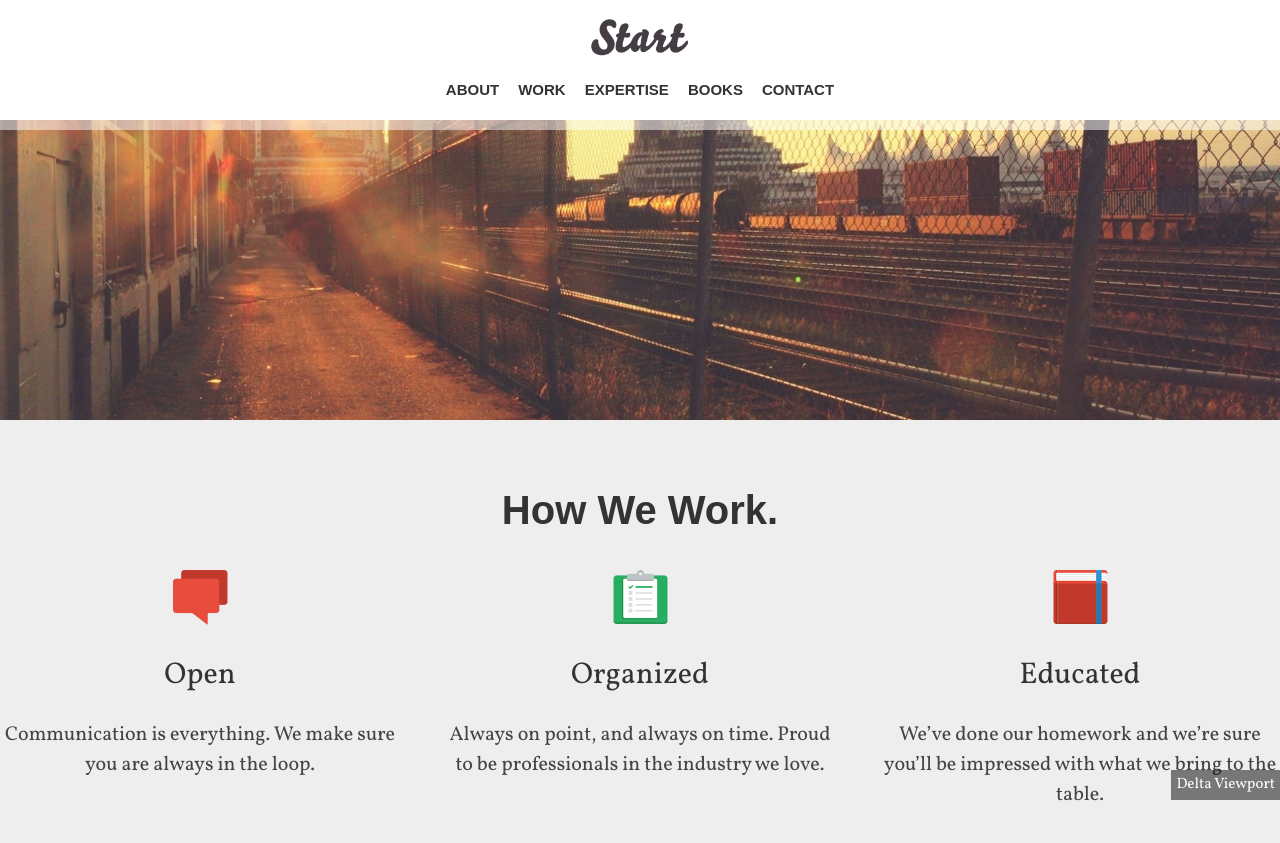
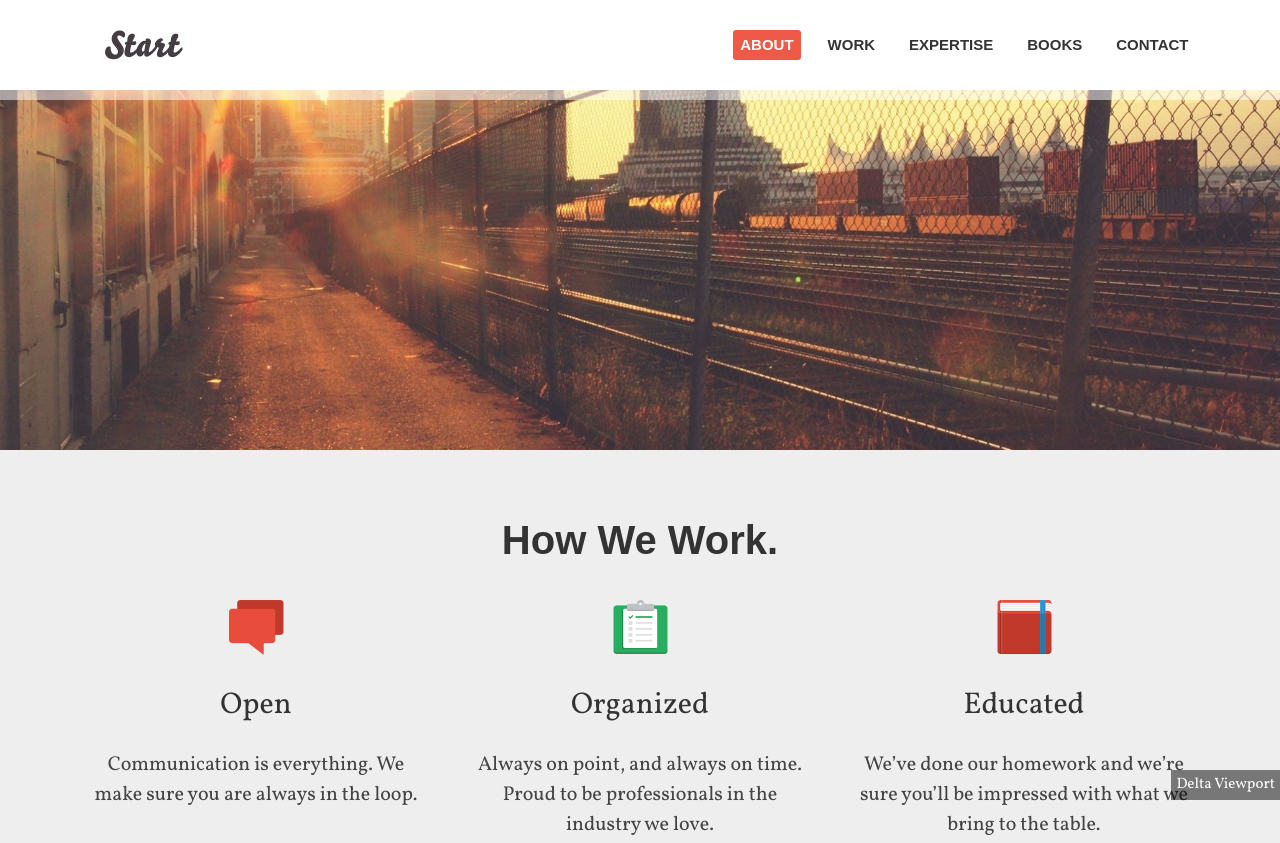
Before and after one commit to nait-dmit/DMIT2033, a plain HTML site: page instructor-examples/Module 3 - Responsive Web Design/[Project] Start Web Design Responsive Template/index.html in a window 1280 px wide. Shown: the top 843 px of the page. Drawn offline with Linux system fonts and the light colour scheme.

Commit message:
start project -- fixed up main nav

```diff
--- a/instructor-examples/Module 3 - Responsive Web Design/[Project] Start Web Design Responsive Template/index.html
+++ b/instructor-examples/Module 3 - Responsive Web Design/[Project] Start Web Design Responsive Template/index.html
@@ -16,10 +16,15 @@
   <![endif]-->
 
 
-</head><body>
+</head><body class="landing-page">
   <p class="viewport-label"></p>
   <nav>
+    <div class="container clearfix">
+      <div class="row">
+        <div class="column">
           <a class="brand" href="#">Start</a>
+        </div>
+        <div class="column">
           <ul>
             <li><a href="#">About</a></li>
             <li><a href="#">Work</a></li>
@@ -27,6 +32,9 @@
             <li><a href="#">Books</a></li>
             <li><a href="#">Contact</a></li>
           </ul>
+        </div>
+      </div>
+    </div>
   </nav>
   <header></header>
 
--- a/instructor-examples/Module 3 - Responsive Web Design/[Project] Start Web Design Responsive Template/stylesheets/_baseline-grid.sass
+++ b/instructor-examples/Module 3 - Responsive Web Design/[Project] Start Web Design Responsive Template/stylesheets/_baseline-grid.sass
@@ -67,10 +67,6 @@ p
   color: #444
 
 
-.test span
-  font-weight: 700
-
-
 section.process h2
   margin-bottom: 1em
   font-family: $serif-family
--- a/instructor-examples/Module 3 - Responsive Web Design/[Project] Start Web Design Responsive Template/stylesheets/style.sass
+++ b/instructor-examples/Module 3 - Responsive Web Design/[Project] Start Web Design Responsive Template/stylesheets/style.sass
@@ -9,6 +9,8 @@
   display: table
   clear: both
 
+
+$brand-primary: #ee5a47
 
 @import baseline-grid
 
--- a/instructor-examples/Module 3 - Responsive Web Design/[Project] Start Web Design Responsive Template/stylesheets/viewports/_alpha.sass
+++ b/instructor-examples/Module 3 - Responsive Web Design/[Project] Start Web Design Responsive Template/stylesheets/viewports/_alpha.sass
@@ -1,6 +1,28 @@
 /* TODO: remove this before launch */
 .viewport-label::before
   content: "Alpha Viewport"
+
+.row
+  margin-left: -1em
+  margin-right: -1em
+
+.column
+  clear: both
+  margin: 0
+  margin-bottom: 3em
+  padding: 0 1em
+
+  &:last-child
+    margin-bottom: 0
+  // background: fade-out(#000, 0.97)
+
+p
+  margin: 0
+  margin-bottom: 1em
+
+  &:last-child
+    margin-bottom: 0
+
 
 body > header
   height: 15em
@@ -9,7 +31,7 @@ body > header
   box-shadow: inset 0px 10px 0px fade-out(#fff, 0.5)
 
 body > nav
-  margin: 0 0 0.75em 0
+  padding: 0.75em 0
   text-align: center
   background: #fff
 
@@ -29,17 +51,27 @@ body > nav
     color: #333
     text-decoration: none
     text-transform: uppercase
+    line-height: 2
 
   .brand
     width: 4em
+    font-family: "Vollkorn", georgia, serif
+    font-size: 1em
     line-height: 3em
-    font-family: "Vollkorn", georgia, serif
-    font-size: 1.25em
     text-transform: none
     text-indent: -9999px
     background: url('../images/ui/sprites.png') left top
     background-size: 60em
     background-position: 0 0.75em
+
+  .column
+    margin-bottom: 0
+
+body.landing-page > nav li:first-child a
+  color: #fff
+  background: $brand-primary
+  border-radius: 3px
+
 
 section.process
   text-align: center
@@ -47,7 +79,7 @@ section.process
   padding: 3em 0
 
 .process .icon
-  display: block
+  display: none
   margin: 0 auto 1.5em auto
   height: 3em
   width: 4em
@@ -72,26 +104,3 @@ section.process
 
 .process-accuracy .icon
   background-position: -24.4em -5em
-
-
-
-.row
-  margin-left: -1em
-  margin-right: -1em
-
-.column
-  clear: both
-  margin: 0
-  margin-bottom: 3em
-  padding: 0 1em
-
-  &:last-child
-    margin-bottom: 0
-  // background: fade-out(#000, 0.97)
-
-p
-  margin: 0
-  margin-bottom: 1em
-
-  &:last-child
-    margin-bottom: 0
--- a/instructor-examples/Module 3 - Responsive Web Design/[Project] Start Web Design Responsive Template/stylesheets/viewports/_bravo.sass
+++ b/instructor-examples/Module 3 - Responsive Web Design/[Project] Start Web Design Responsive Template/stylesheets/viewports/_bravo.sass
@@ -1,13 +1,9 @@
 .viewport-label::before
   content: "Bravo Viewport"
 
-
-body > header
-  background-image: url('../images/ui/hipster-alley-md.jpg')
-
 .column
   clear: inherit
-  max-width: 50%
+  width: 50%
   float: left
 
   &:nth-child(2n+1)
@@ -15,3 +11,18 @@ body > header
 
   &:nth-last-child(2)
     margin-bottom: 0
+
+
+
+body > header
+  background-image: url('../images/ui/hipster-alley-md.jpg')
+
+body > nav
+  a
+    margin-left: 0.25em
+
+  .column
+    width: 100%
+
+.process .icon
+  display: block
--- a/instructor-examples/Module 3 - Responsive Web Design/[Project] Start Web Design Responsive Template/stylesheets/viewports/_charlie.sass
+++ b/instructor-examples/Module 3 - Responsive Web Design/[Project] Start Web Design Responsive Template/stylesheets/viewports/_charlie.sass
@@ -2,11 +2,8 @@
   content: "Charlie Viewport"
 
 
-body > header
-  background-image: url('../images/ui/hipster-alley-lg.jpg')
-
 .column
-  max-width: 33.3333333%
+  width: 33.3333333%
   float: left
 
   &:nth-child(2n+1)
@@ -17,3 +14,24 @@ body > header
 
   &:nth-last-child(3)
     margin-bottom: 0
+
+
+body > header
+  height: 18em
+  background-image: url('../images/ui/hipster-alley-lg.jpg')
+
+body > nav
+  text-align: left
+
+  a
+    margin-left: 0.5em
+
+  ul
+    float: right
+    line-height: 3em
+
+  .column:first-child
+    width: 25%
+
+  .column:last-child
+    width: 75%
--- a/instructor-examples/Module 3 - Responsive Web Design/[Project] Start Web Design Responsive Template/stylesheets/viewports/_delta.sass
+++ b/instructor-examples/Module 3 - Responsive Web Design/[Project] Start Web Design Responsive Template/stylesheets/viewports/_delta.sass
@@ -2,5 +2,9 @@
   content: "Delta Viewport"
 
 .container
-  max-width: 70em
+  width: 55.6em
   margin: 0 auto
+
+body > nav
+  a
+    margin-left: 1em
```
Also changed, not shown: instructor-examples/Module 3 - Responsive Web Design/[Project] Start Web Design Responsive Template/stylesheets/style.css. Lines whose indentation alone changed are shown as unchanged.
